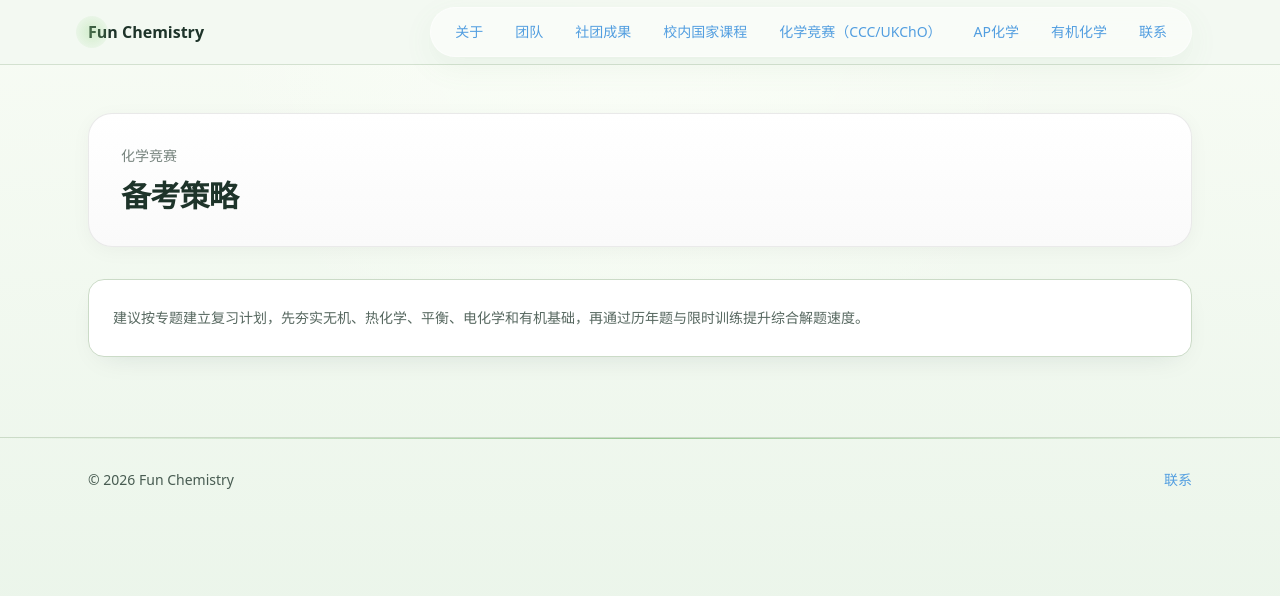
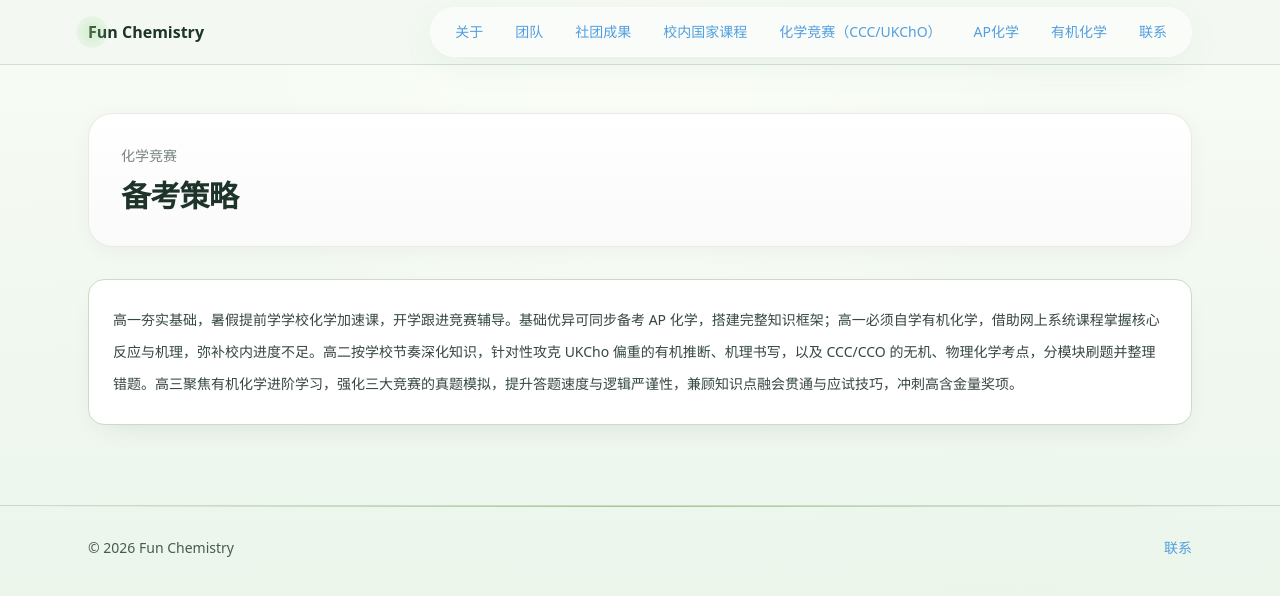
Before and after one commit to yiwitzki/chemistry_blog.github.io, a Next.js app: page /zh/competition/strategy in a window 1280 px wide. Shown: the top 596 px of the page. Built offline with nearby package versions, Linux system fonts and the light colour scheme.

Commit message:
Update competition strategy copy

```diff
--- a/app/[locale]/competition/strategy/page.tsx
+++ b/app/[locale]/competition/strategy/page.tsx
@@ -15,10 +15,10 @@ export default function CompetitionStrategyPage({ params }: { params: { locale:
       </section>
 
       <section className="rounded-2xl border border-border bg-card p-6 shadow-soft">
-        <p className="text-sm leading-7 text-foreground/75">
+        <p className="text-sm font-medium leading-8 text-foreground/90">
           {isZh
-            ? '建议按专题建立复习计划，先夯实无机、热化学、平衡、电化学和有机基础，再通过历年题与限时训练提升综合解题速度。'
-            : 'Study by topic, solidify fundamentals first, and then use timed past-paper practice to improve integrated problem-solving speed.'}
+            ? '高一夯实基础，暑假提前学学校化学加速课，开学跟进竞赛辅导。基础优异可同步备考 AP 化学，搭建完整知识框架；高一必须自学有机化学，借助网上系统课程掌握核心反应与机理，弥补校内进度不足。高二按学校节奏深化知识，针对性攻克 UKCho 偏重的有机推断、机理书写，以及 CCC/CCO 的无机、物理化学考点，分模块刷题并整理错题。高三聚焦有机化学进阶学习，强化三大竞赛的真题模拟，提升答题速度与逻辑严谨性，兼顾知识点融会贯通与应试技巧，冲刺高含金量奖项。'
+            : 'Build strong foundations in the first year, move ahead with accelerated chemistry in the summer, and then follow competition coaching while continuing AP Chemistry and organic chemistry self-study. In the second year, deepen knowledge with targeted practice for UKChO organic reasoning and mechanisms as well as CCC/CCO inorganic and physical chemistry topics. In the third year, focus on advanced organic chemistry, intensive mock exams, faster problem solving, and high-level competition technique.'}
         </p>
       </section>
     </Container>
```
